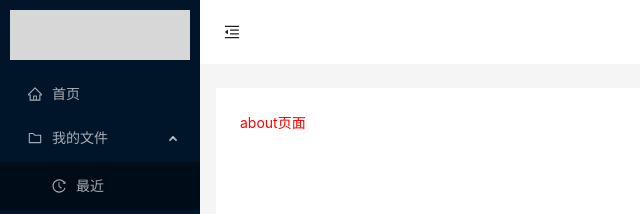
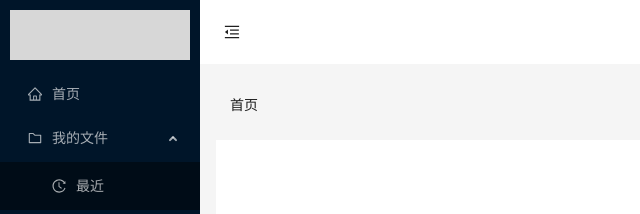
Before and after one commit to liuyan011006/network-disk, a React (Vite) app: page /myFile in a window 1280 px wide. Shown: the top 214 px of the page, without its empty margins (0-640 px from the left). Built offline with nearby package versions, Linux system fonts and the light colour scheme.

Commit message:
feat：添加面包屑

```diff
--- a/package.json
+++ b/package.json
@@ -17,6 +17,7 @@
     "nprogress": "^0.2.0",
     "react": "^18.2.0",
     "react-dom": "^18.2.0",
+    "react-redux": "^8.1.3",
     "react-router": "^6.17.0",
     "react-router-dom": "^6.17.0"
   },
--- a/src/components/MenuNav/index.tsx
+++ b/src/components/MenuNav/index.tsx
@@ -1,9 +1,12 @@
 import { FC, useEffect, useMemo, useState } from 'react'
 import { useNavigate, useLocation } from 'react-router'
+import { useDispatch } from 'react-redux'
+import { addBreadcrumbItem } from '@/store/breadcrumb'
 import { Menu } from 'antd'
 import { navItems } from '@/constant/navList'
 
 const MenuNav: FC = () => {
+  const dispatch = useDispatch()
   const navigate = useNavigate()
   const { pathname, search } = useLocation()
   const [openKey, setOpenKey] = useState('')
@@ -13,6 +16,15 @@ const MenuNav: FC = () => {
     setOpenKey(pathname.slice(1))
   }, [pathname])
 
+  function onClick(e: any) {
+    navigate(e.key)
+    dispatch(
+      addBreadcrumbItem({
+        title: e.domEvent.target.innerHTML
+      })
+    )
+  }
+
   return (
     <Menu
       theme="dark"
@@ -21,7 +33,7 @@ const MenuNav: FC = () => {
       selectedKeys={[path]}
       openKeys={[openKey]}
       items={navItems}
-      onClick={(e) => navigate(e.key)}
+      onClick={onClick}
       onOpenChange={(keys) => setOpenKey(keys[keys.length - 1])}
     />
   )
--- a/src/layouts/BasicLayout.tsx
+++ b/src/layouts/BasicLayout.tsx
@@ -1,17 +1,20 @@
 import { FC, useState } from 'react'
 import { MenuFoldOutlined, MenuUnfoldOutlined } from '@ant-design/icons'
-import { Layout, Button, theme } from 'antd'
+import { Layout, Button, theme, Breadcrumb } from 'antd'
+import { useSelector } from 'react-redux'
+import { selectBreadcrumbItems } from '@/store/breadcrumb/selector'
+
 import MenuNav from '@/components/MenuNav'
 import { Outlet } from 'react-router'
 
 const { Header, Sider, Content } = Layout
 
 const BasicLayout: FC = () => {
+  const breadcrumbItems = useSelector(selectBreadcrumbItems)
   const [collapsed, setCollapsed] = useState(false)
   const {
     token: { colorBgContainer }
   } = theme.useToken()
-
   return (
     <Layout style={{ height: '100vh' }}>
       <Sider trigger={null} collapsible collapsed={collapsed}>
@@ -31,6 +34,11 @@ const BasicLayout: FC = () => {
             }}
           />
         </Header>
+        <Breadcrumb
+          style={{ padding: '30px 30px 0' }}
+          separator=">"
+          items={breadcrumbItems}
+        />
         <Content
           style={{
             margin: '24px 16px',
--- a/src/main.tsx
+++ b/src/main.tsx
@@ -1,10 +1,14 @@
 import React from 'react'
 import ReactDOM from 'react-dom/client'
 import App from './App'
+import { Provider } from 'react-redux'
+import { store } from '@/store'
 import './index.scss'
 
 ReactDOM.createRoot(document.getElementById('root')!).render(
   <React.StrictMode>
-    <App />
+    <Provider store={store}>
+      <App />
+    </Provider>
   </React.StrictMode>
 )
--- a/src/pages/MyFile/index.tsx
+++ b/src/pages/MyFile/index.tsx
@@ -1,8 +1,8 @@
 import { FC } from 'react'
 import styles from './index.module.scss'
 
-const About: FC = () => {
-  return <div className={styles.red}>about页面</div>
+const MyFile: FC = () => {
+  return <div></div>
 }
 
-export default About
+export default MyFile
--- a/src/store/add/initialState.ts
+++ /dev/null
@@ -1,3 +0,0 @@
-export const initialAddState = {
-    num: 0
-}
--- a/src/store/add/selector.ts
+++ /dev/null
@@ -1,4 +0,0 @@
-import { RootState } from "@/store";
-
-
-export const selectAddNum = (state: RootState) => state.add.num;
--- /dev/null
+++ b/src/store/breadcrumb/index.ts
@@ -0,0 +1,23 @@
+import { createSlice, PayloadAction } from "@reduxjs/toolkit";
+import { initialState, IBreadcrumbItem } from "./initialState";
+
+const breadcrumbSlice = createSlice({
+    name: "breadcrumb",
+    initialState,
+    reducers: {
+        addBreadcrumbItem: (state, action: PayloadAction<IBreadcrumbItem>) => {
+            const index = state.items.findIndex(item => item.title === action.payload.title)
+            if (index > -1) {
+                state.items = state.items.slice(0, index + 1)
+            } else {
+                state.items = [...state.items, action.payload]
+            }
+        }
+    }
+})
+
+export const BREADCRUMB_SLICE_NAME = breadcrumbSlice.name;
+
+export const breadcrumbReducer = breadcrumbSlice.reducer;
+
+export const { addBreadcrumbItem } = breadcrumbSlice.actions;
--- /dev/null
+++ b/src/store/breadcrumb/initialState.tsx
@@ -0,0 +1,15 @@
+export interface IBreadcrumbItem {
+  title: string
+}
+
+interface IInitialState {
+  items: IBreadcrumbItem[]
+}
+
+export const initialState: IInitialState = {
+  items: [
+    {
+      title: '首页'
+    }
+  ]
+}
--- /dev/null
+++ b/src/store/breadcrumb/selector.ts
@@ -0,0 +1,4 @@
+import { RootState } from "@/store";
+
+
+export const selectBreadcrumbItems = (state: RootState) => state.breadcrumb.items;
--- a/src/store/index.tsx
+++ b/src/store/index.tsx
@@ -1,9 +1,9 @@
 import { configureStore } from '@reduxjs/toolkit'
-import { ADD_SLICE_NAME, addReducer } from './add'
+import { BREADCRUMB_SLICE_NAME, breadcrumbReducer } from './breadcrumb'
 
 export const store = configureStore({
   reducer: {
-    [ADD_SLICE_NAME]: addReducer
+    [BREADCRUMB_SLICE_NAME]: breadcrumbReducer
   }
 })
 
```
Also changed, not shown: src/store/add/index.ts (deleted, +0 -18 lines), 1 other file (tests, documents, lock files or other folders).
